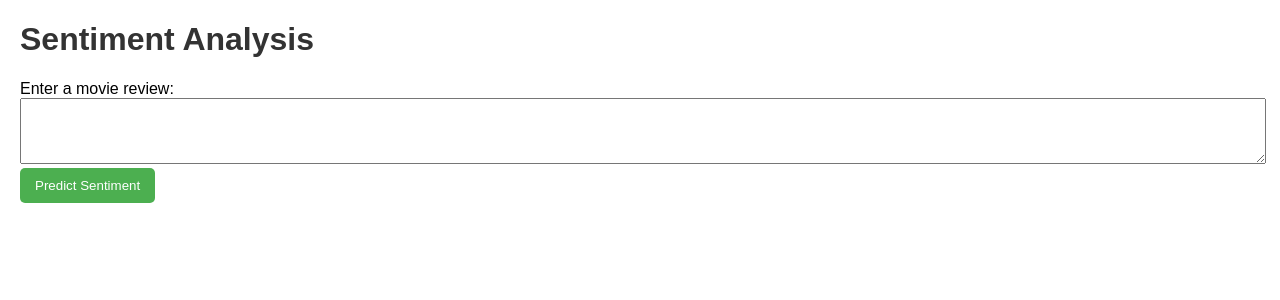
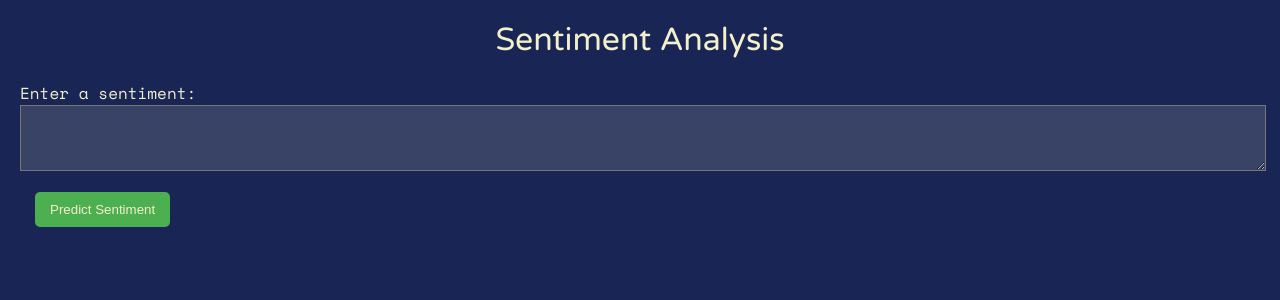
Before and after one commit to ShivamAralikatti/Sentiment_Shaper, a Flask app: page / in a window 1280 px wide. Shown: the top 300 px of the page. Run offline with Flask 3, Linux system fonts and the light colour scheme; parts of the project's set-up code (start-up, migrations or seed data) failed here and were passed over.

Commit message:
Final Commit

```diff
--- a/static/style.css
+++ b/static/style.css
@@ -1,23 +1,36 @@
 body {
+    background-color: #192655;
     font-family: Arial, sans-serif;
     margin: 20px;
 }
 
 h1 {
-    color: #333;
+    color: #f3f0ca;
+    display: flex;
+    justify-content: center;
+    font-family: "Varela Round", sans-serif;
+    font-weight: 400;
+    font-style: normal;
 }
 
 form {
     margin-top: 20px;
+    color: #f3f0ca;
+    font-family: "Space Mono", monospace;
+    font-weight: 400;
+    font-style: normal;
 }
 
 textarea {
     width: 100%;
+    background-color: #384365;
+    color: #f3f0ca;
 }
 
 button {
     background-color: #4CAF50;
-    color: white;
+    color: #f3f0ca;
+    margin: 15px;
     padding: 10px 15px;
     border: none;
     border-radius: 5px;
--- a/templates/index.html
+++ b/templates/index.html
@@ -6,11 +6,12 @@
     <meta name="viewport" content="width=device-width, initial-scale=1.0">
     <title>Sentiment Analysis</title>
     <link rel="stylesheet" href="/static/style.css">
+    <style>@import url('https://fonts.googleapis.com/css2?family=Space+Mono:ital,wght@0,400;0,700;1,400;1,700&family=Varela+Round&display=swap')</style>
 </head>
 <body>
     <h1>Sentiment Analysis</h1>
     <form action="/predict_sentiment" method="post">
-        <label for="review">Enter a movie review:</label>
+        <label for="review">Enter a sentiment:</label>
         <textarea name="review" id="review" rows="4" cols="50" required></textarea>
         <br>
         <button type="submit">Predict Sentiment</button>
```
